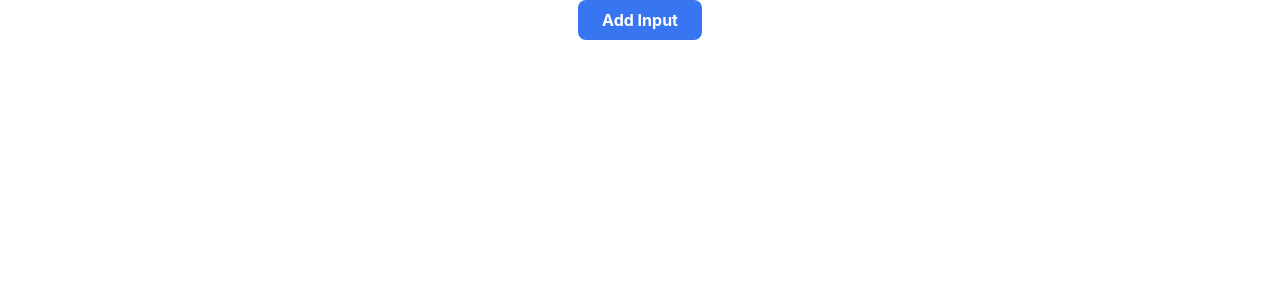
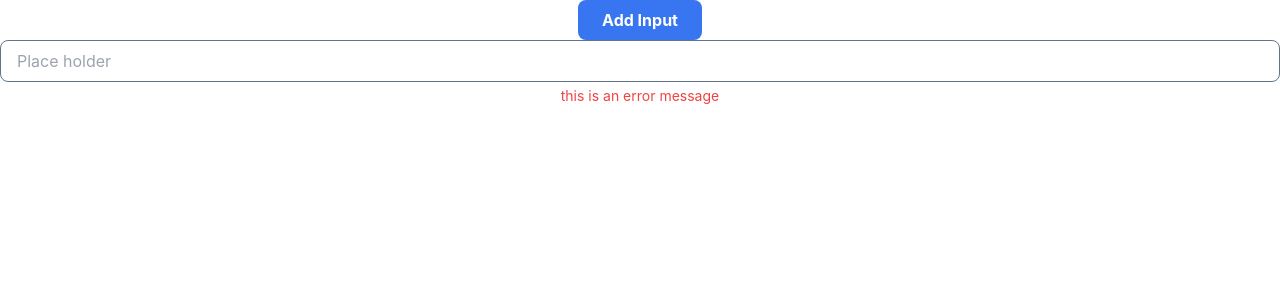
Before and after one commit to mbianou-bradon/mini-inventory, a React (Create React App) app: page / in a window 1280 px wide. Shown: the top 300 px of the page. Built offline with nearby package versions, Linux system fonts and the light colour scheme.

Commit message:
feat(component): implemented input field

```diff
--- a/src/App.tsx
+++ b/src/App.tsx
@@ -2,6 +2,7 @@ import React from 'react';
 import logo from './logo.svg';
 import './App.css';
 import Button from './components/atoms/button/Button.atom';
+import Input from './components/atoms/input/Input.atom';
 
 function App() {
   return (
@@ -21,6 +22,7 @@ function App() {
         </a>
       </header> */}
       <Button text='Add Input' />
+      <Input name='Input' value='' placeholder='Place holder' isError error='this is an error message' />
     </div>
   );
 }
--- /dev/null
+++ b/src/components/atoms/input/Input.atom.tsx
@@ -0,0 +1,20 @@
+import React from 'react'
+
+type Props = {
+    value: string;
+    setValue?: React.Dispatch<React.SetStateAction<string>>;
+    placeholder?: string;
+    name?: string;
+    isError?: boolean;
+    error?: string;
+    type?: string
+}
+
+export default function Input({ value, setValue, placeholder, name, isError, error, type }: Props) {
+    return (
+        <div className='w-full'>
+            <input type={type} name={name} value={value} onChange={(e) => setValue?.(e.target.value)} placeholder={placeholder} className='border border-slate-500 rounded-lg px-4 py-2 w-full outline-none focus:border-primary-blue' />
+            {isError && <span className='block text-red-500 text-sm mt-1'>{error}</span>}
+        </div>
+    )
+}
```
